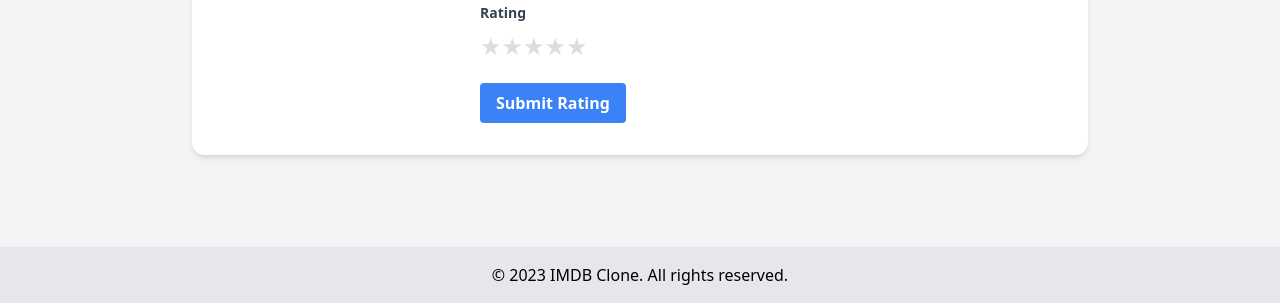
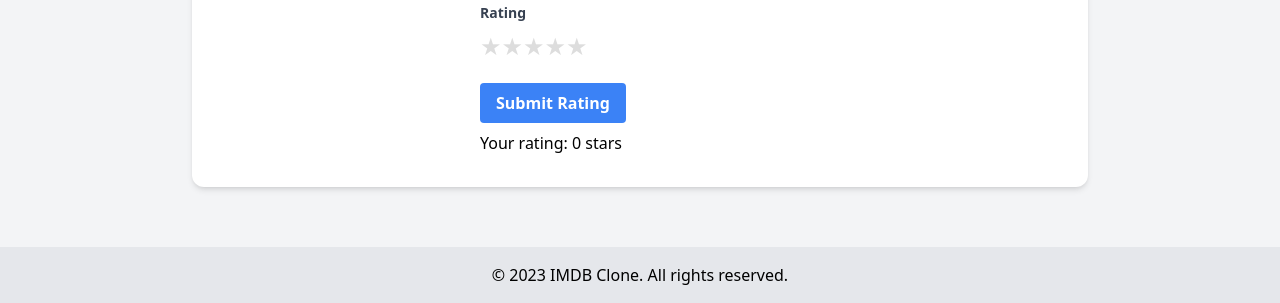
Before and after one commit to No-CodeDan/ModernIMDBClone, a Flask app: page /movie/1 in a window 1280 px wide. Shown: the part 497-800 px from the top of the page. Run offline with Flask 3, Linux system fonts and the light colour scheme; a user stored in the database is signed in; tables that the repository leaves empty hold one stand-in row (values such as "Sample post"); a database or web service that is not in the repository returns one stand-in record (values such as "Sample title"); data that the repository does not hold is empty.

Commit message:
Agent query: Please check if the star rating system on the movie detail page is now working correctly. Specifically, verify if the hover animation is working, if the stars fill up correctly when selecting a rating, and if the rating submission is working via AJAX.

```diff
--- a/templates/movie_detail.html
+++ b/templates/movie_detail.html
@@ -48,9 +48,7 @@
                 </div>
                 {{ form.submit(class="bg-blue-500 hover:bg-blue-700 text-white font-bold py-2 px-4 rounded focus:outline-none focus:shadow-outline") }}
             </form>
-            {% if user_rating %}
-            <p class="mt-2">Your rating: {{ user_rating.score }} stars</p>
-            {% endif %}
+            <p class="mt-2 user-rating">Your rating: {{ user_rating.score if user_rating else 0 }} stars</p>
             {% else %}
             <p>Please <a href="{{ url_for('main.login') }}" class="text-blue-500">login</a> to rate this movie.</p>
             {% endif %}
@@ -100,7 +98,7 @@
 .star-rating-stars::after {
     color: #ffca08;
     overflow: hidden;
-    width: 0;
+    width: var(--rating-width, 0%);
     white-space: nowrap;
     position: absolute;
     left: 0;
@@ -112,7 +110,7 @@
 <script>
 document.addEventListener('DOMContentLoaded', function() {
     const ratingInput = document.getElementById('star-rating');
-    const ratingStars = document.querySelector('.star-rating-stars::after');
+    const ratingStars = document.querySelector('.star-rating-stars');
     const ratingForm = document.getElementById('rating-form');
 
     function updateStars(value) {
@@ -121,7 +119,7 @@ document.addEventListener('DOMContentLoaded', function() {
             value = 0;
         }
         const percentage = (value / 5) * 100;
-        ratingStars.style.width = `${percentage}%`;
+        ratingStars.style.setProperty('--rating-width', `${percentage}%`);
     }
 
     if (ratingInput && ratingStars) {
@@ -164,6 +162,11 @@ document.addEventListener('DOMContentLoaded', function() {
             .then(data => {
                 if (data.success) {
                     alert('Rating submitted successfully!');
+                    // Update the displayed rating
+                    const userRatingElement = document.querySelector('.user-rating');
+                    if (userRatingElement) {
+                        userRatingElement.textContent = `Your rating: ${formData.get('score')} stars`;
+                    }
                 } else {
                     alert('Error submitting rating: ' + data.message);
                 }
```
